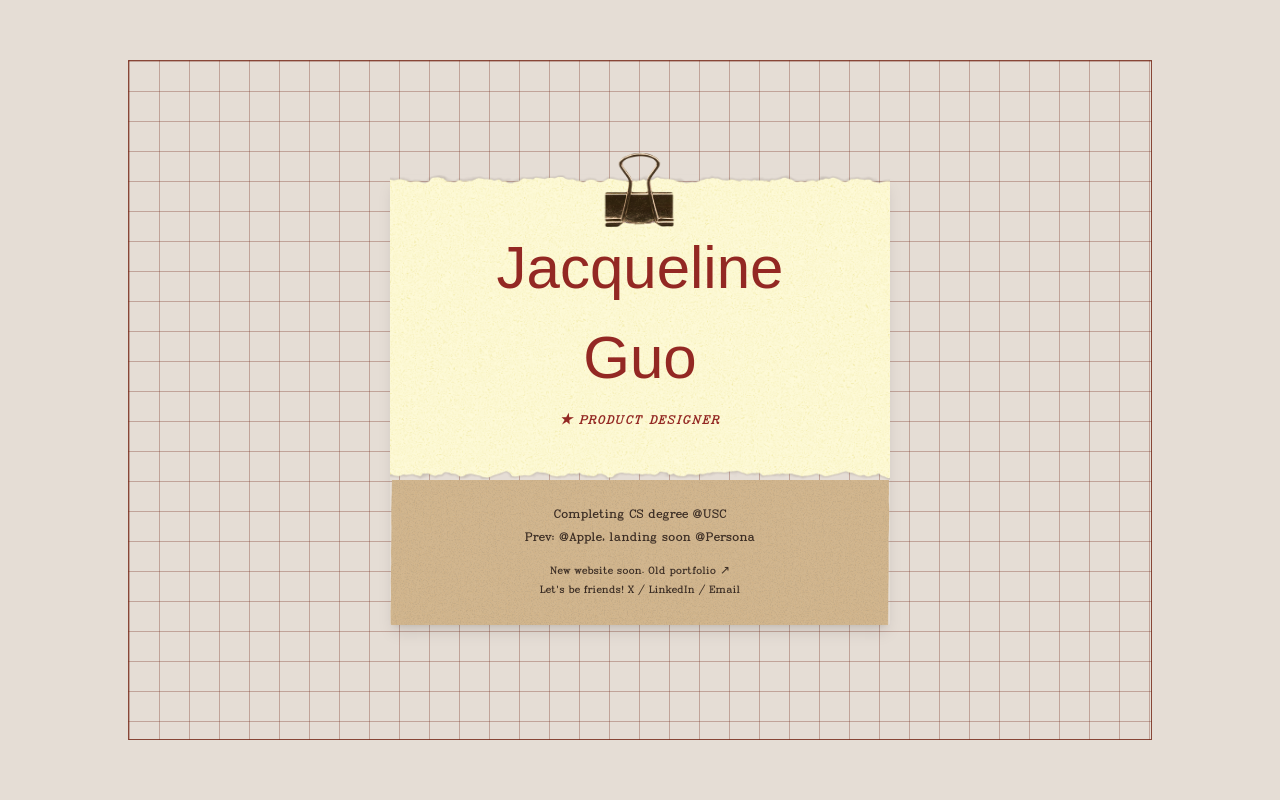
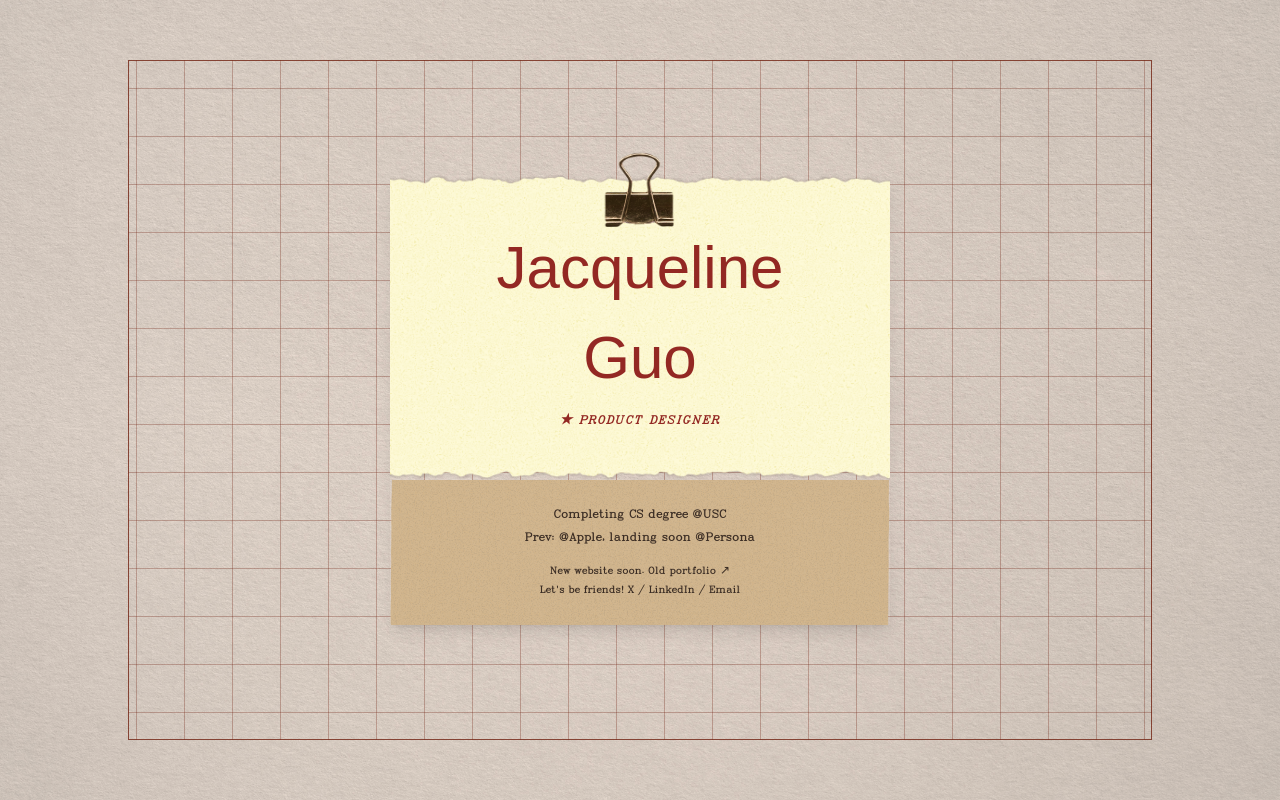
Before and after one commit to jacquelineguo7/portfolio, a Next.js app: page / in a window 1280 px wide. Built offline with nearby package versions, Linux system fonts and the light colour scheme; a web font is replaced by a local one.

Commit message:
adding paper texture, centering grid div

```diff
--- a/app/globals.css
+++ b/app/globals.css
@@ -92,8 +92,19 @@ body {
 /* Landing page component styles */
 .page-container {
   min-height: 100vh;
-  /* Beige background fills the entire page */
-  background-color: #E5DDD5;
+  /* Lighter beige to compensate for multiply darkening */
+  background-color: #F0E8E0;
+  /* Paper texture overlay across entire window */
+  background-image: url('/assets/paper234l-texture.jpg');
+  /* Fixed attachment locks texture to viewport - won't move during scroll/resize */
+  background-attachment: fixed;
+  /* Cover fills entire viewport, no repeating */
+  background-size: cover;
+  background-position: center;
+  background-repeat: no-repeat;
+  /* Multiply blend mode - texture will darken what's underneath */
+  background-blend-mode: multiply;
+
   /* Position relative so grid-div and content-wrapper can be positioned */
   position: relative;
   display: flex;
@@ -125,13 +136,13 @@ body {
   width: 90%;
   max-width: 1200px;
   height: 80vh;
-  /* CSS grid pattern using linear gradients */
-  background-color: #E5DDD5;
+  /* CSS grid pattern using linear gradients - no background color so texture shows through */
   background-image:
     linear-gradient(to right, var(--flame-burgundy-32) 1px, transparent 1px),
     linear-gradient(to bottom, var(--flame-burgundy-32) 1px, transparent 1px);
-  background-size: 30px 30px;
-  background-position: 0 0;
+  background-size: 48px 48px;
+  /* Changed to center center so grid lines radiate from the middle */
+  background-position: center center;
   border-width: 1px;
   border-color: var(--flame-burgundy-84);
   /* Center this div */
--- /dev/null
+++ b/app/test/page.tsx
@@ -0,0 +1,26 @@
+export default function TestPage() {
+  return (
+    <div className="page-container">
+      {/* Grid background div - this is what we're testing */}
+      <div className="grid-div"></div>
+
+      {/* Simple content to show on top of the grid */}
+      <div className="content-wrapper">
+        <div style={{
+          background: 'white',
+          padding: '2rem',
+          borderRadius: '8px',
+          textAlign: 'center'
+        }}>
+          <h1 style={{ fontSize: '2rem', marginBottom: '1rem' }}>Grid Background Test</h1>
+          <p>This page displays the grid background from your main page.</p>
+          <p style={{ marginTop: '1rem' }}>
+            <a href="/" style={{ color: '#932823', textDecoration: 'underline' }}>
+              ← Back to home
+            </a>
+          </p>
+        </div>
+      </div>
+    </div>
+  );
+}
```
Also changed, not shown: public/assets/paper234l-texture.jpg (added).
